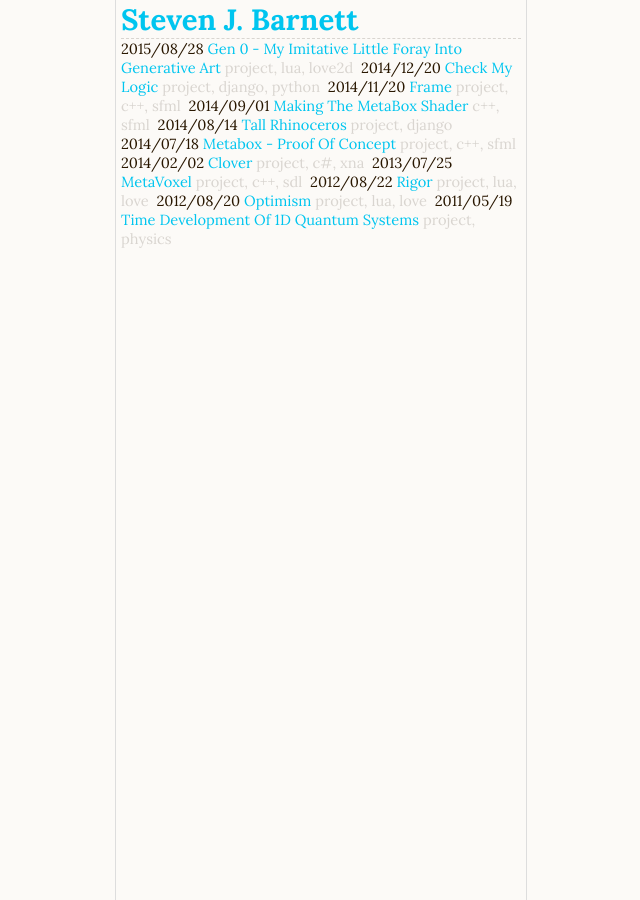
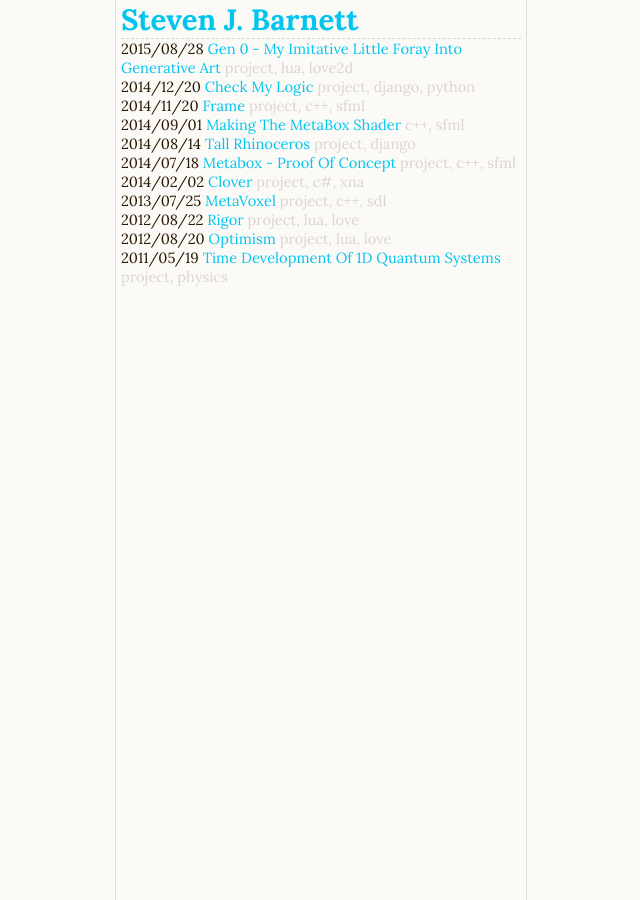
Before and after one commit to stett/stett.github.io, a Jekyll site: the page built from index.html, in a window 1280 px wide. Shown: the whole page, without its empty margins (319-959 px from the left). Built offline with Jekyll 4.4.1, drawn with Linux system fonts in a browser that asks for light colours.

Commit message:
try again

```diff
--- a/assets/style.scss
+++ b/assets/style.scss
@@ -48,6 +48,10 @@ article {
     img {
         max-width: 100%;
     }
+
+    &.preview {
+
+    }
 }
 
 code {
--- a/index.html
+++ b/index.html
@@ -4,6 +4,7 @@ layout: base
 
 {% for post in site.posts %}
 
+<article class="preview">
     <span  class="date">{{ post.date|date:"%Y/%m/%d" }}</span>
     <a href="{{ post.url }}">{{ post.title }}</a>
     <span class="tags">
@@ -12,5 +13,6 @@ layout: base
 
     <!--{% assign image = post.images[0] %}-->
     <img src="{{ image.url }}" />
+</article>
 
 {% endfor %}
```
Lines whose indentation alone changed are shown as unchanged.
